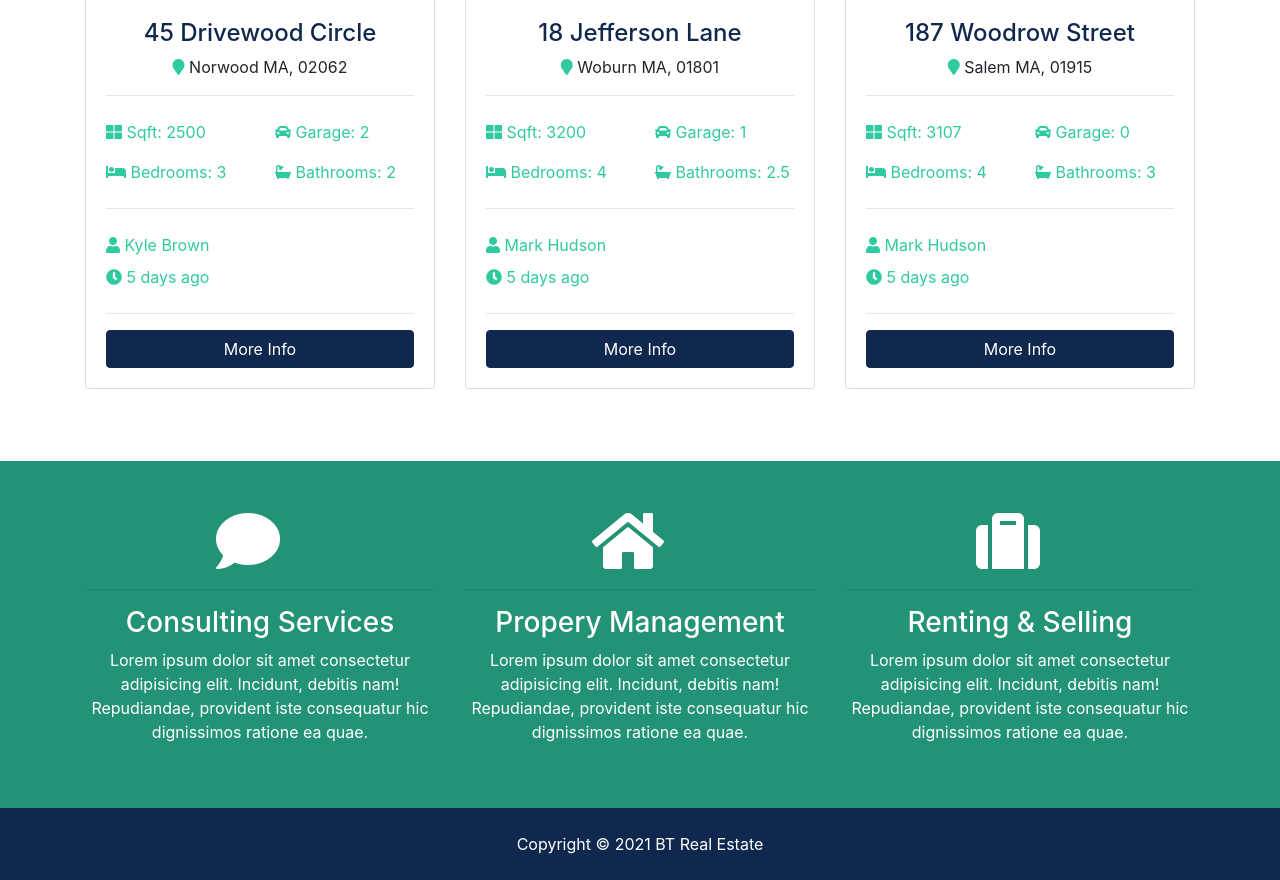
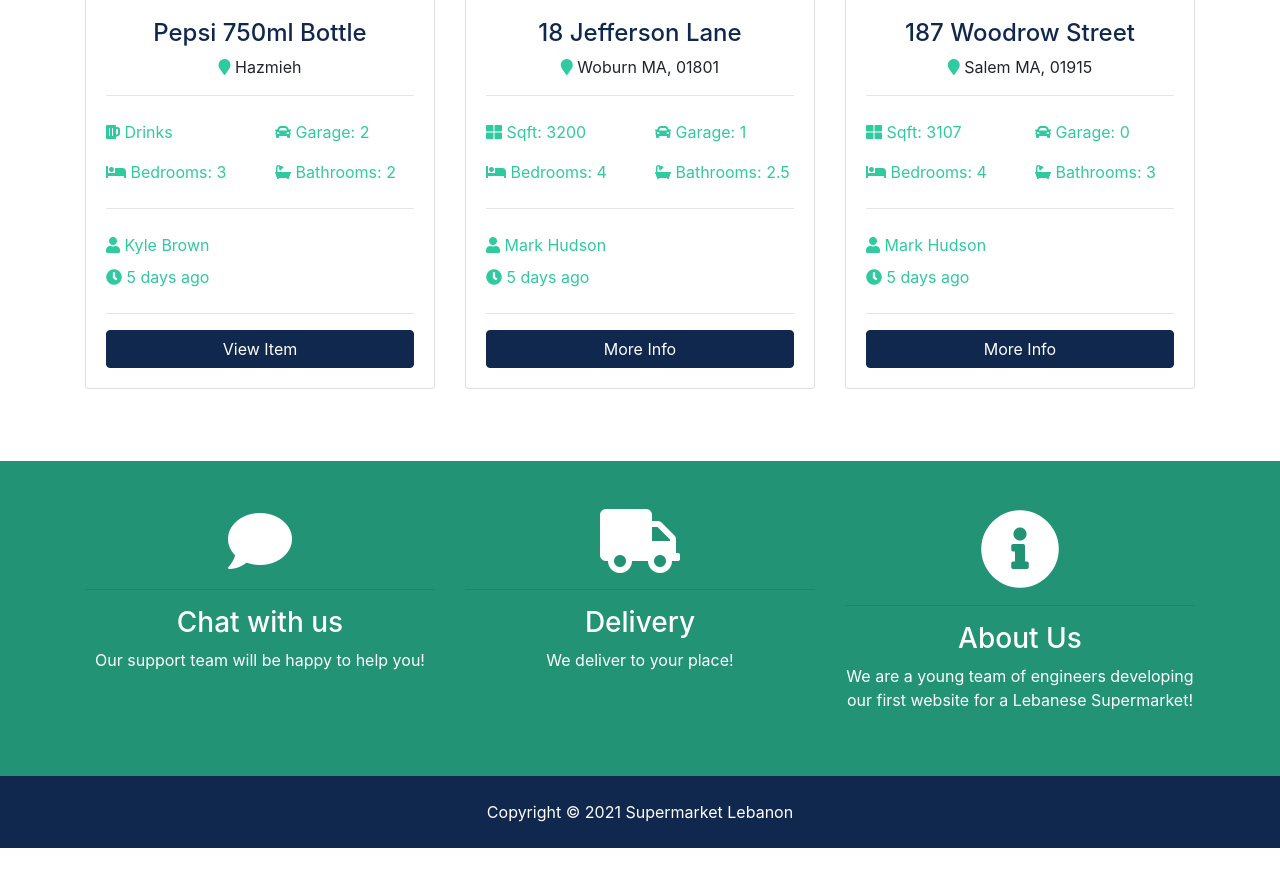
Before and after one commit to Youssef140/Advanced-EMarket-System, a Django app: page / in a window 1280 px wide. Shown: the part 1173-2053 px from the top of the page. After the commit the page ends 2021 px from the top, so only its background shows below. Run offline with Django 3.2, Linux system fonts and the light colour scheme; some libraries are stand-ins or nearby versions.

Commit message:
Did some design to the home page, this is the second commit

```diff
--- a/e_market/templates/pages/index.html
+++ b/e_market/templates/pages/index.html
@@ -41,23 +41,8 @@
                     <option value="Electronics & Appliances">Electronics & Appliances</option>
                   </select>
                 </div>
-<!--                <div class="col-md-6 mb-3">-->
-<!--                  <select name="price" class="form-control" id="type">-->
-<!--                    <option selected="true" disabled="disabled">Max Price (Any)</option>-->
-<!--                    <option value="100000">$100,000</option>-->
-<!--                    <option value="200000">$200,000</option>-->
-<!--                    <option value="300000">$300,000</option>-->
-<!--                    <option value="400000">$400,000</option>-->
-<!--                    <option value="500000">$500,000</option>-->
-<!--                    <option value="600000">$600,000</option>-->
-<!--                    <option value="700000">$700,000</option>-->
-<!--                    <option value="800000">$800,000</option>-->
-<!--                    <option value="900000">$900,000</option>-->
-<!--                    <option value="1000000">$1M+</option>-->
-<!--                  </select>-->
-<!--                </div>-->
               </div>
-              <button class="btn btn-secondary btn-block mt-4" type="submit">Submit form</button>
+              <button class="btn btn-secondary btn-block mt-4" type="submit">Search</button>
             </form>
           </div>
         </div>
@@ -65,30 +50,30 @@
     </div>
   </section>
 
-  <!-- Listings -->
+  <!-- Offers -->
   <section id="listings" class="py-5">
     <div class="container">
-      <h3 class="text-center mb-3">Latest Listings</h3>
+      <h3 class="text-center mb-3">Hottest Offers</h3>
       <div class="row">
-        <!-- Listing 1 -->
+        <!-- Offer 1 -->
         <div class="col-md-6 col-lg-4 mb-4">
           <div class="card listing-preview">
             <img class="card-img-top" src="static/img/home/homepage.jpg" alt="">
             <div class="card-img-overlay">
-              <h2>
-                <span class="badge badge-secondary text-white">$490,000</span>
-              </h2>
+              <h4>
+                <span class="badge badge-secondary text-white">$5</span>
+              </h4>
             </div>
             <div class="card-body">
               <div class="listing-heading text-center">
-                <h4 class="text-primary">45 Drivewood Circle</h4>
+                <h4 class="text-primary"> Pepsi 750ml Bottle</h4>
                 <p>
-                  <i class="fas fa-map-marker text-secondary"></i> Norwood MA, 02062</p>
+                  <i class="fas fa-map-marker text-secondary"></i> Hazmieh</p>
               </div>
               <hr>
               <div class="row py-2 text-secondary">
                 <div class="col-6">
-                  <i class="fas fa-th-large"></i> Sqft: 2500</div>
+                  <i class="fas fa-beer"></i> Drinks</div>
                 <div class="col-6">
                   <i class="fas fa-car"></i> Garage: 2</div>
               </div>
@@ -108,12 +93,12 @@
                   <i class="fas fa-clock"></i> 5 days ago</div>
               </div>
               <hr>
-              <a href="listing.html" class="btn btn-primary btn-block">More Info</a>
+              <a href="listing.html" class="btn btn-primary btn-block">View Item</a>
             </div>
           </div>
         </div>
 
-        <!-- Listing 2 -->
+        <!-- Offer 2 -->
         <div class="col-md-6 col-lg-4 mb-4">
           <div class="card listing-preview">
             <img class="card-img-top" src="assets/img/homes/home-2.jpg" alt="">
@@ -156,7 +141,7 @@
           </div>
         </div>
 
-        <!-- Listing 3 -->
+        <!-- Offer 3 -->
         <div class="col-md-6 col-lg-4 mb-4">
           <div class="card listing-preview">
             <img class="card-img-top" src="assets/img/homes/home-3.jpg" alt="">
@@ -207,25 +192,22 @@
     <div class="container">
       <div class="row text-center">
         <div class="col-md-4">
-          <i class="fas fa-comment fa-4x mr-4"></i>
+          <i class="fas fa-comment fa-4x mr-0"></i>
           <hr>
-          <h3>Consulting Services</h3>
-          <p>Lorem ipsum dolor sit amet consectetur adipisicing elit. Incidunt, debitis nam! Repudiandae, provident iste consequatur
-            hic dignissimos ratione ea quae.</p>
+          <h3>Chat with us</h3>
+          <p>Our support team will be happy to help you!</p>
         </div>
         <div class="col-md-4">
-          <i class="fas fa-home fa-4x mr-4"></i>
+          <i class="fas fa-truck fa-4x mr-0"></i>
           <hr>
-          <h3>Propery Management</h3>
-          <p>Lorem ipsum dolor sit amet consectetur adipisicing elit. Incidunt, debitis nam! Repudiandae, provident iste consequatur
-            hic dignissimos ratione ea quae.</p>
+          <h3>Delivery</h3>
+          <p>We deliver to your place!</p>
         </div>
         <div class="col-md-4">
-          <i class="fas fa-suitcase fa-4x mr-4"></i>
+          <i class="fas fa-info-circle fa-5x mr-0"></i>
           <hr>
-          <h3>Renting & Selling</h3>
-          <p>Lorem ipsum dolor sit amet consectetur adipisicing elit. Incidunt, debitis nam! Repudiandae, provident iste consequatur
-            hic dignissimos ratione ea quae.</p>
+          <h3>About Us</h3>
+          <p>We are a young team of engineers developing our first website for a Lebanese Supermarket!</p>
         </div>
       </div>
     </div>
--- a/e_market/templates/partials/_footer.html
+++ b/e_market/templates/partials/_footer.html
@@ -1,4 +1,4 @@
    <footer id="main-footer" class="py-4 bg-primary text-white text-center">
     Copyright &copy;
-    <span class="year"></span> BT Real Estate
+    <span class="year"></span> Supermarket Lebanon
   </footer>
```
Also changed, not shown: e_market/static/css/bootstrap.css.
